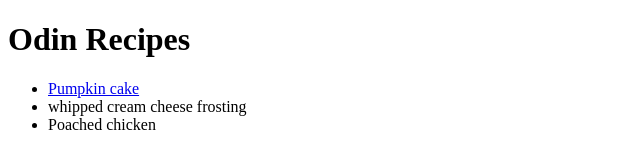
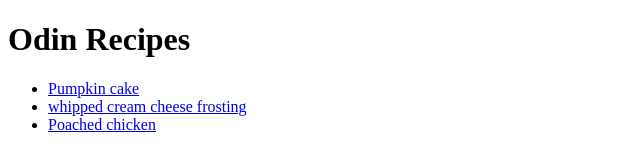
Before and after one commit to Mattscodingacc/odin-recipes, a plain HTML site: page index.html in a window 1280 px wide. Shown: the whole page, without its empty margins (0-640 px from the left). Drawn offline with Linux system fonts and the light colour scheme.

Commit message:
Fix hyperlinks in index.html

```diff
--- a/index.html
+++ b/index.html
@@ -1,5 +1,5 @@
 <!DOCTYPE html>
-<html lang="en">
+<html lang="en-GB">
 <head>
     <meta charset="UTF-8">
     <meta http-equiv="X-UA-Compatible" content="IE=edge">
@@ -10,8 +10,8 @@
     <h1>Odin Recipes</h1>
     <ul>
         <li><a href="recipes/pumpkin-cake.html">Pumpkin cake</a></li>
-        <li><a href="recipes/whipped-cream-cheese.html"></a>whipped cream cheese frosting</li>
-        <li><a href="recipes/poached-chicken.html"></a>Poached chicken</li>
+        <li><a href="recipes/whipped-cream-cheese.html">whipped cream cheese frosting</a></li>
+        <li><a href="recipes/poached-chicken.html">Poached chicken</a></li>
     </ul>
 </body>
 </html>
```
